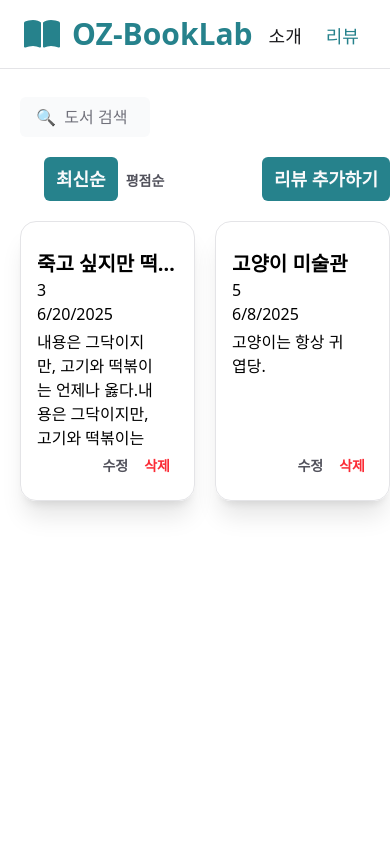
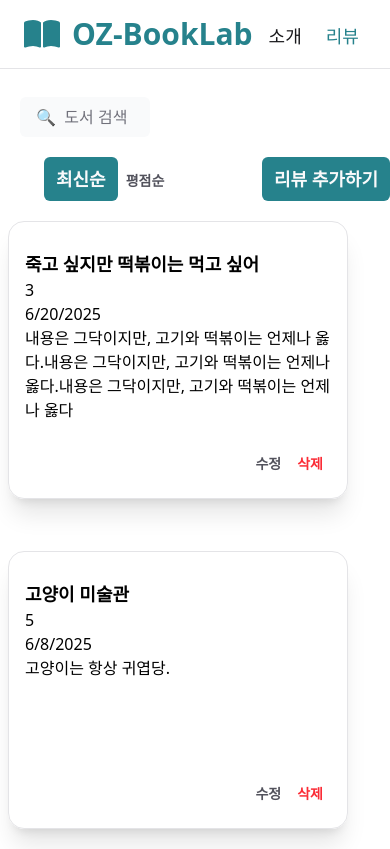
Before and after one commit to heehaa25/oz-booklab, a React (Vite) app: page /reviews in a window 390 px wide. Built offline with nearby package versions, Linux system fonts and the light colour scheme.

Commit message:
refactor(reviewitemstyle):리뷰 카드를 반응형으로 스타일 수정

```diff
--- a/src/components/ReviewList.jsx
+++ b/src/components/ReviewList.jsx
@@ -2,7 +2,7 @@ import ReviewListItem from './ReviewListItem';
 
 export default function ReviewList({ reviews, onUpdate, onDelete }) {
   return (
-    <ul className='flex'>
+    <ul className='grid grid-cols-1 sm:grid-cols-2 lg:grid-cols-3 xl:grid-cols-4 gap-3 '>
       {reviews.map((review) => (
         <ReviewListItem
           key={review.id}
--- a/src/components/ReviewListItem.jsx
+++ b/src/components/ReviewListItem.jsx
@@ -14,13 +14,11 @@ export default function ReviewListItem({ review, onUpdate, onDelete }) {
   };
 
   return (
-    <div className='w-75 h-70 ml-5 my-5 border border-zinc-200 p-4 rounded-2xl flex flex-col shadow-xl duration-300 hover:scale-105'>
-      <h1 className='text-xl font-semibold line-clamp-1 mt-3'>{title}</h1>
+    <div className='max-w-85 ml-2 my-5 border border-zinc-200 p-4 rounded-2xl shadow-xl duration-300 hover:scale-105 select-none '>
+      <h1 className='text-lg font-semibold line-clamp-1 mt-3'>{title}</h1>
       <p>{rating}</p>
       <p>{dateString}</p>
-      <p className='mt-1 flex-1 min-h-0 overflow-auto pr-1 [scrollbar-gutter:stable]'>
-        {content}
-      </p>
+      <p className='h-30 overflow-scroll'>{content}</p>
       <div className='flex justify-end'>
         <Button variant='ghost' onClick={() => setIsEditModalOpen(true)}>
           수정
```
